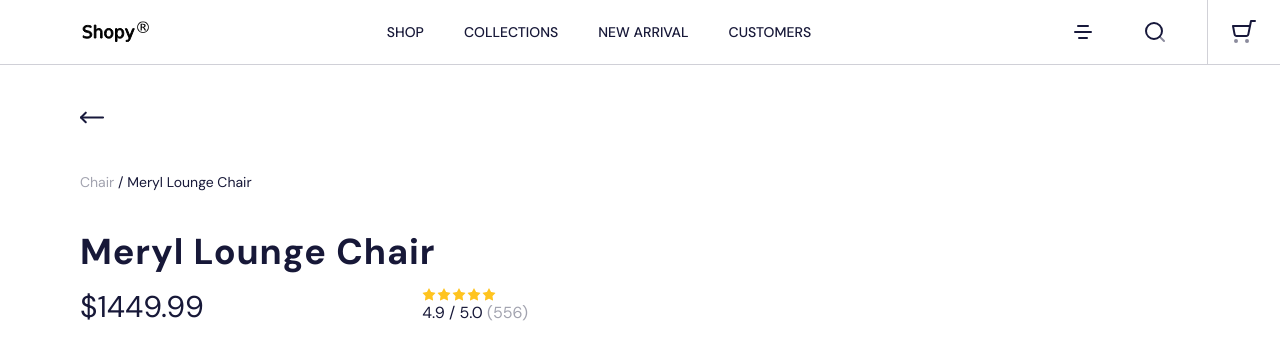
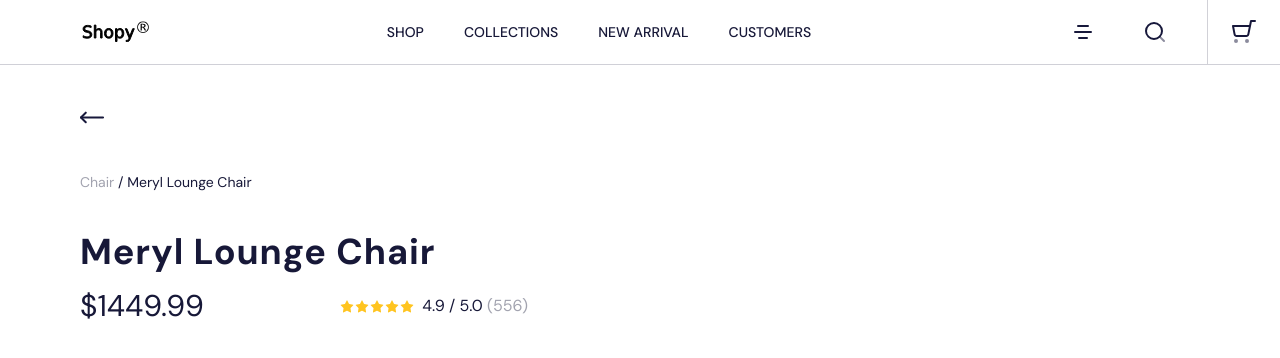
Before and after one commit to raoulnzefa/studious-engine, a Vue app: page / in a window 1280 px wide. Shown: the top 358 px of the page. Built offline with nearby package versions, Linux system fonts and the light colour scheme.

Commit message:
items rating edit

```diff
--- a/src/App.vue
+++ b/src/App.vue
@@ -43,11 +43,11 @@
             </div>
             <div class="flex items-center justify-between pt-4">
               <span class="text-3xl">$1449.99</span>
-              <div>
+              <div class="flex items-center">
                 <div class="flex space-x-px">
                   <StarIcon v-for="i in 5"/>
                 </div>
-                <div>
+                <div class="pl-2 leading-none">
                   4.9 / 5.0 <span class="text-gray-900/40">(556)</span>
                 </div>
               </div>
```
